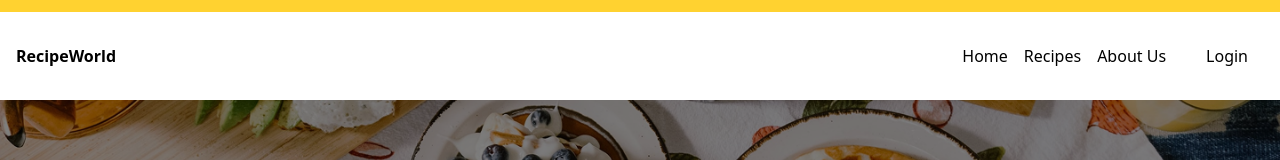
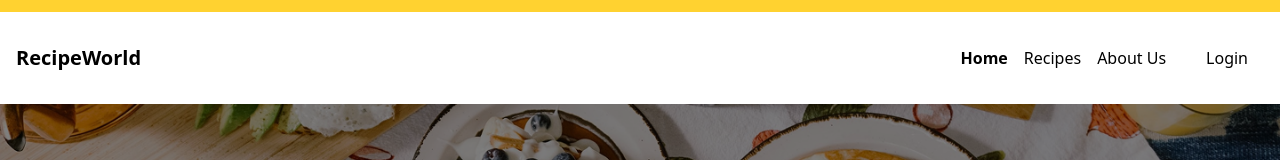
Before and after one commit to jutuli/recipeworld, a React (Vite) app: page / in a window 1280 px wide. Shown: the top 160 px of the page. Built offline with nearby package versions, Linux system fonts and the light colour scheme; no server answers; the database is empty.

Commit message:
Refactor Nav component to use NavLink for navigation and improve structure

```diff
--- a/src/components/Nav.tsx
+++ b/src/components/Nav.tsx
@@ -1,16 +1,43 @@
-import { Link } from 'react-router-dom';
+import { NavLink, useNavigate } from "react-router-dom";
 
 const Nav = () => {
+  const navigate = useNavigate();
+
   return (
-    <div className="flex justify-between items-center bg-white px-4 py-8 border-t-12 border-t-amber-300">
-      <h3 className="font-bold">RecipeWorld</h3>
-      <div className="flex items-center gap-10 mx-4">
+    <div className="flex items-center justify-between border-t-12 border-t-amber-300 bg-white px-4 py-8">
+      <h3
+        className="cursor-pointer text-xl font-bold"
+        onClick={() => navigate("/")}
+      >
+        RecipeWorld
+      </h3>
+      <div className="mx-4 flex items-center gap-10">
         <ul className="flex gap-4">
-          <Link to={'/'}>Home</Link>
-          <Link to={'/recipes'}>Recipes</Link>
-          <Link to={'/about-us'}>About Us</Link>
+          <NavLink
+            to={"/"}
+            className={({ isActive }) => (isActive ? "font-bold" : "")}
+          >
+            Home
+          </NavLink>
+          <NavLink
+            to={"/recipes"}
+            className={({ isActive }) => (isActive ? "font-bold" : "")}
+          >
+            Recipes
+          </NavLink>
+          <NavLink
+            to={"/about-us"}
+            className={({ isActive }) => (isActive ? "font-bold" : "")}
+          >
+            About Us
+          </NavLink>
         </ul>
-        <Link to={'/login'}>Login</Link>
+        <NavLink
+          to={"/login"}
+          className={({ isActive }) => (isActive ? "font-bold" : "")}
+        >
+          Login
+        </NavLink>
       </div>
     </div>
   );
```
